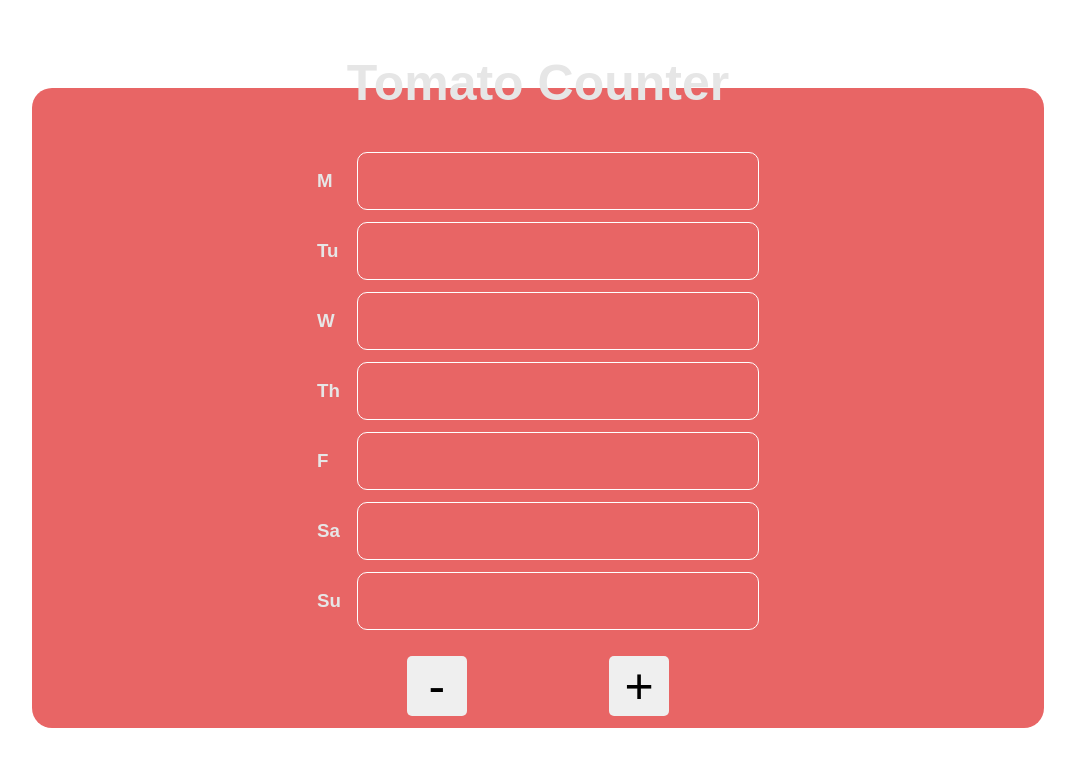
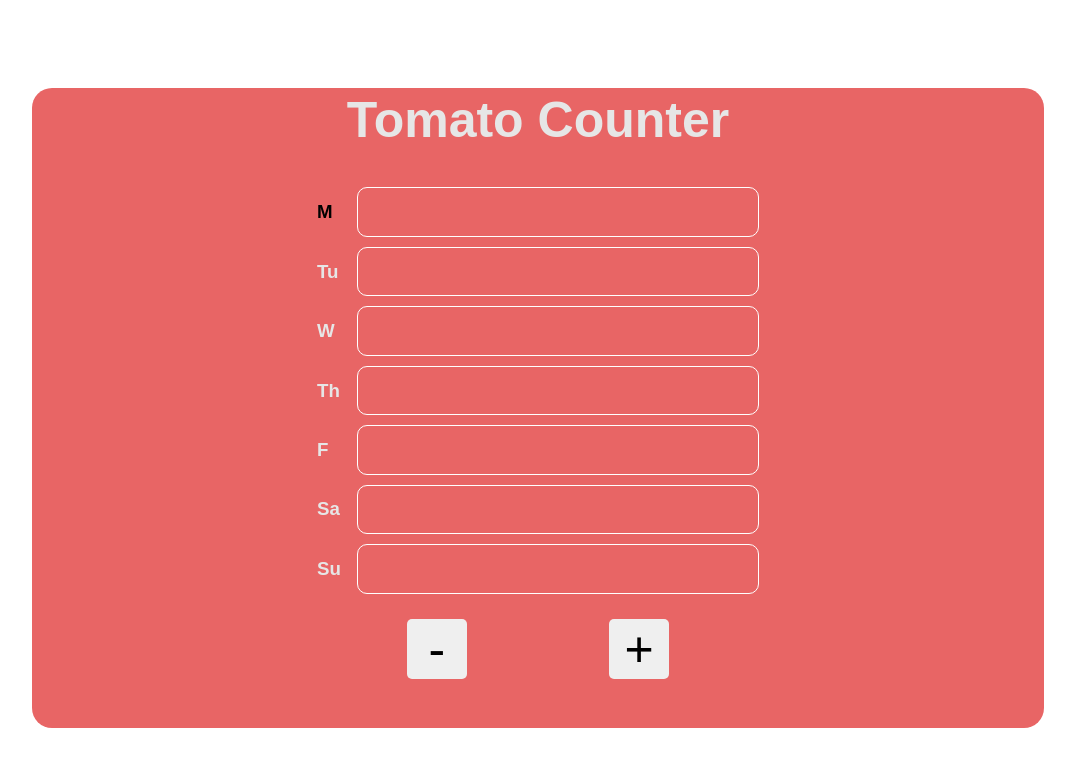
Before and after one commit to katfloyd95/react-course, a React (Create React App) app in the folder tomato-project/tomato-project-react/: page / in a window 1280 px wide. Shown: the top 766 px of the page, without its empty margins (102-1177 px from the left). Built offline with nearby package versions, Linux system fonts and the light colour scheme; the HTML template or start-up script is replaced by a standard one.

Commit message:
add multiple day counter functionality

```diff
--- a/tomato-project/tomato-project-react/src/App.js
+++ b/tomato-project/tomato-project-react/src/App.js
@@ -1,26 +1,62 @@
 import React from 'react';
-import TomatoContainer from './components/TomatoContainer';
-import BtnContainer from './components/BtnContainer';
+import './index.css'
+
+const days = ['M', 'Tu', 'W', 'Th', 'F', 'Sa', 'Su' ]
 
 function App() {
 
-  const [number, setNumber] = React.useState(0);
+  const [selectedDay, setSelectedDay] = React.useState("M");
 
-  const days = ['M', 'Tu', 'W', 'Th', 'F', 'Sa', 'Su' ]
+  const [allTomatoes, setAllTomatoes] = React.useState({});
+
+  function removeTomato() {
+    return (
+      setAllTomatoes(
+        {
+          ...allTomatoes,
+          [selectedDay]: `${allTomatoes[selectedDay].slice(0,-2)}`
+        }
+      )
+    )
+  }
+
+  function addTomato() {
+    return (
+      setAllTomatoes(
+        {
+          ...allTomatoes,
+          [selectedDay]: `${allTomatoes[selectedDay] ? allTomatoes[selectedDay] : ''}🍅`
+        }
+      )
+    )
+  }
 
   return (
     <div className="App">
       <div className="container">
         <h1>Tomato Counter</h1>
-        {days.map(dayNum => (
-            <div key={dayNum} className='tomato-box'>
-              <h3>{dayNum}</h3>
+        {days.map(day => (
+            <div
+              onClick={() => {setSelectedDay(day)}}
+              style={selectedDay === day ? {color: 'black'} : {}}
+              key={day}
+              className='tomato-box'>
+              <h3>{day}</h3>
               <div className='tomato-day-box'>
-              <TomatoContainer number={number} />
+                <h3>{allTomatoes[day]}</h3>
               </div>
             </div>
         ))}
-        <BtnContainer number={number} setNumber={setNumber} />
+        <div className='btn-container'>
+          <button
+            className="button"
+            onClick={removeTomato}
+          >-</button>
+          <button
+            className="button"
+            onClick={addTomato}
+          >+</button>
+        </div>
       </div>
     </div>
   );
--- a/tomato-project/tomato-project-react/src/components/TomatoContainer.js
+++ b/tomato-project/tomato-project-react/src/components/TomatoContainer.js
@@ -1,7 +1,5 @@
 
 export default function TomatoContainer(props) {
-
-  console.log(props.number);
 
   let tomatoes = []
 
--- a/tomato-project/tomato-project-react/src/index.css
+++ b/tomato-project/tomato-project-react/src/index.css
@@ -58,3 +58,6 @@ h1  {
   align-items: center;
   border-radius: 10px;
 }
+.tomato-day-box > h3 {
+  margin-left: 10px;
+}
```
